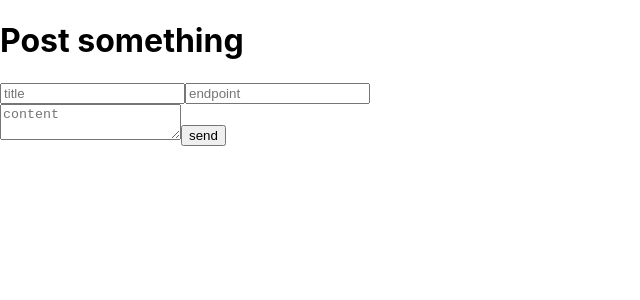
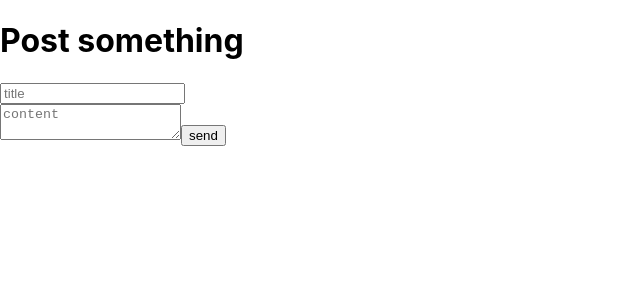
Before and after one commit to nanoweeb/weeblog, a Next.js app: page /posts/create in a window 1280 px wide. Shown: the top 300 px of the page, without its empty margins (0-640 px from the left). Built offline with nearby package versions, Linux system fonts and the light colour scheme.

Commit message:
add endpoint

```diff
--- a/pages/posts/create.js
+++ b/pages/posts/create.js
@@ -25,19 +25,32 @@ export default function create() {
     const value = e.target.value;
     const name = e.target.name;
 
+    //limit endpoint ben ra iso ke luwihen
+    const getEndpoint = e.target.value.replace(/\s/g, "-");
+    function limit(string = "", limit = 40) {
+      return string.substring(0, limit);
+    }
+    //dadi iki sing di set nk endpoint random, iso title iso content, carane dewe dewe ra reti aku ketoke kudune nggo query selector nk from input e ning drung tak jajal
+
+    const endpoint = limit(getEndpoint);
+
     setFormData({
       ...formData,
       [name]: value,
+      endpoint,
     });
   }
 
-  const getEndpoint = Object.keys(formData.title).map((key) => [
-    formData.title[key],
-  ]);
+  // const reGetEndpoint = getEndpoint.join("");
+  // const resultEndpoint = reGetEndpoint.replace(/\s/g, "-");
+  // const finalEndpoint = resultEndpoint.toString().toLowerCase();
 
-  const reGetEndpoint = getEndpoint.join("");
-  const resultEndpoint = reGetEndpoint.replace(/\s/g, "-");
-  const finalEndpoint = resultEndpoint.toString().toLowerCase();
+  // console.log(formData);
+
+  // setFormData({
+  //   endpoint: finalEndpoint,
+  // });
+  console.log(formData);
 
   return (
     <div>
@@ -50,13 +63,13 @@ export default function create() {
           placeholder="title"
           onChange={formHandler}
         />
-        <input
+        {/* <input
           name="endpoint"
           type="text"
           placeholder="endpoint"
           onChange={formHandler}
-          defaultValue={finalEndpoint}
-        />
+          // defaultValue={finalEndpoint}
+        /> */}
         <br />
         <textarea
           name="content"
--- a/pages/posts/index.js
+++ b/pages/posts/index.js
@@ -19,7 +19,7 @@ export default function Posts({ data }) {
           <div key={p.id}>
             <h1>{p.title}</h1>
             <p>{p.content}</p>
-            <p>{p.endpoint}</p>
+            <a href={"./posts/" + p.endpoint}>read more</a>
           </div>
         );
       })}
```
